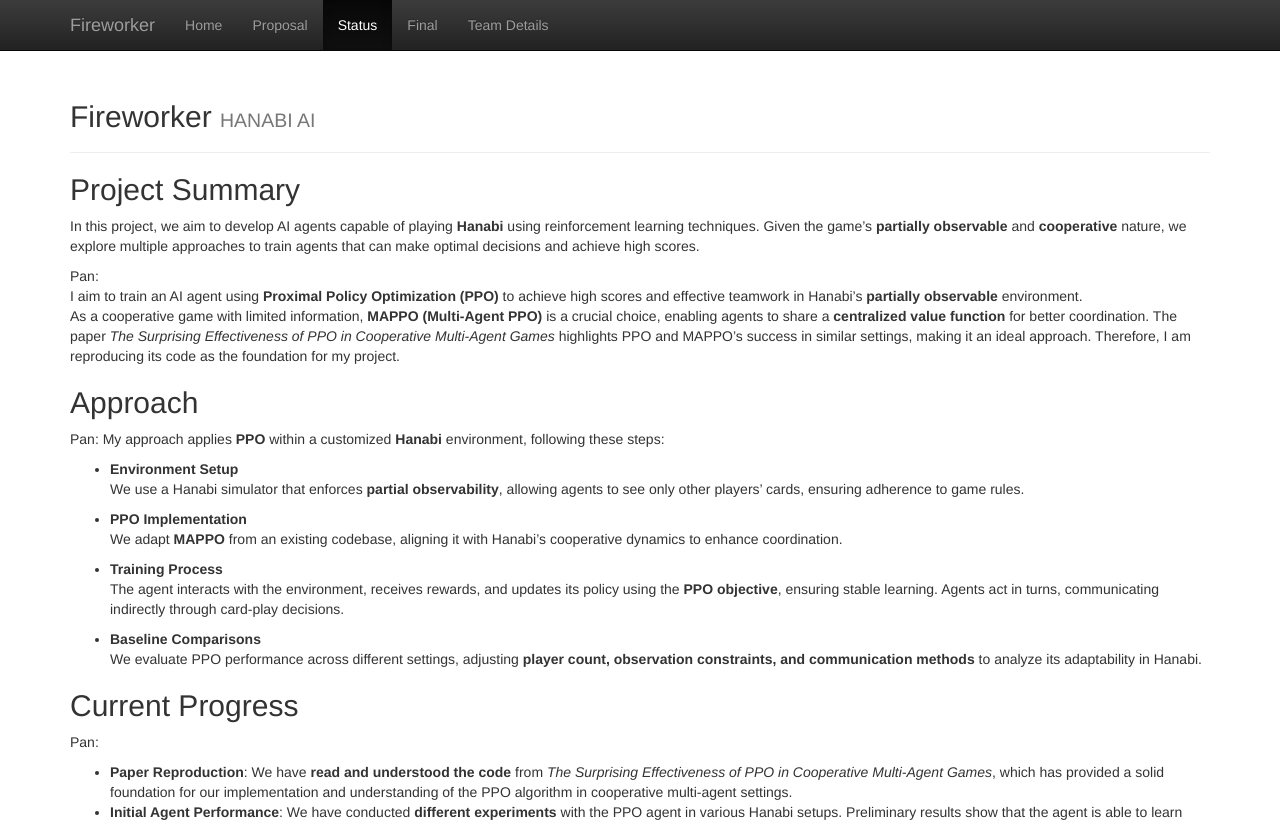
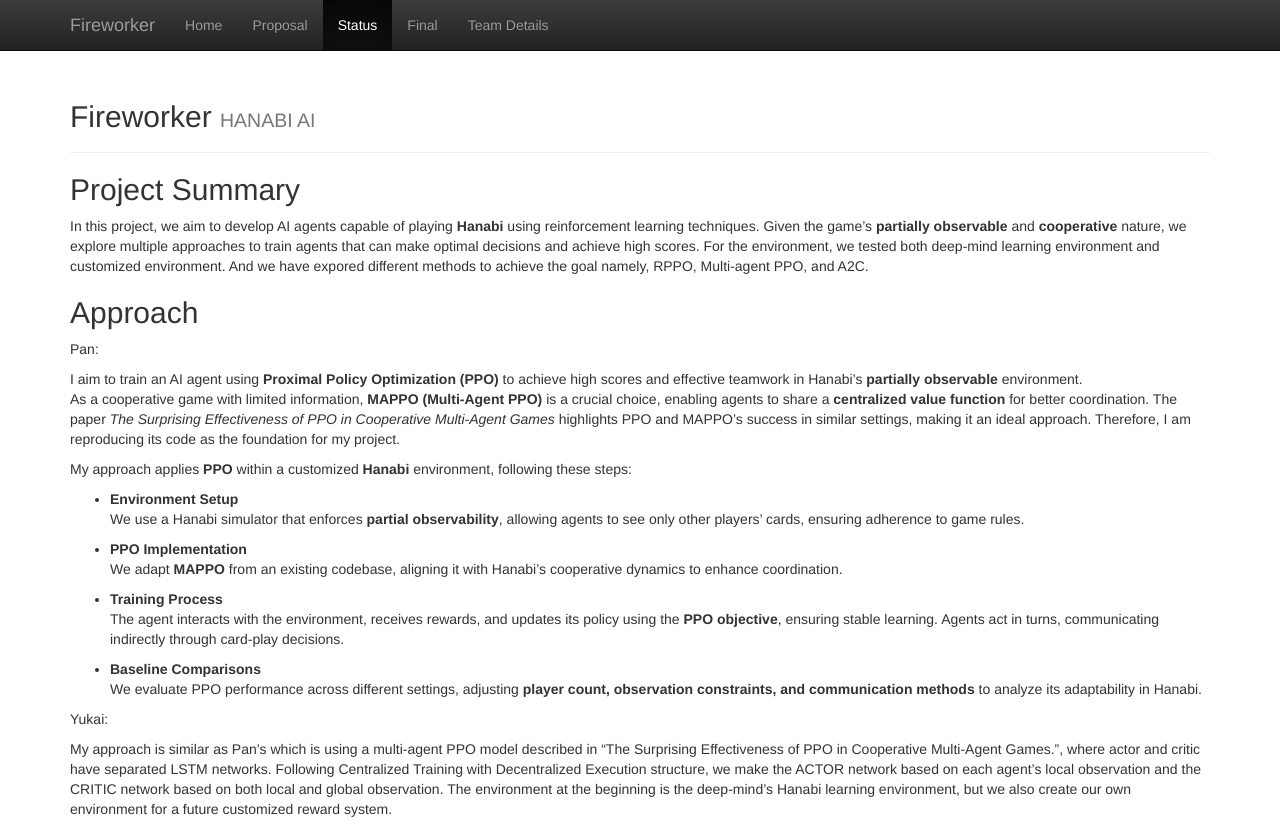
Before and after one commit to pddpdd20020105/ICS-175-fireworker, a Jekyll site: the page built from docs/status.md, in a window 1280 px wide and 1400 px high. Shown: the top 824 px of the window. Built offline with Jekyll 4.4.1, drawn with Linux system fonts in a browser that asks for light colours; some of the changed text lies outside the part shown.

Commit message:
Update status.md

```diff
--- a/docs/status.md
+++ b/docs/status.md
@@ -4,16 +4,15 @@
 ---
 
 ## Project Summary
-In this project, we aim to develop AI agents capable of playing **Hanabi** using reinforcement learning techniques. Given the game's **partially observable** and **cooperative** nature, we explore multiple approaches to train agents that can make optimal decisions and achieve high scores.
-
-Pan:
-I aim to train an AI agent using **Proximal Policy Optimization (PPO)** to achieve high scores and effective teamwork in Hanabi’s **partially observable** environment.
-As a cooperative game with limited information, **MAPPO (Multi-Agent PPO)** is a crucial choice, enabling agents to share a **centralized value function** for better coordination. The paper *The Surprising Effectiveness of PPO in Cooperative Multi-Agent Games* highlights PPO and MAPPO’s success in similar settings, making it an ideal approach. Therefore, I am reproducing its code as the foundation for my project.
-
+In this project, we aim to develop AI agents capable of playing **Hanabi** using reinforcement learning techniques. Given the game's **partially observable** and **cooperative** nature, we explore multiple approaches to train agents that can make optimal decisions and achieve high scores. For the environment, we tested both deep-mind learning environment and customized environment. And we have expored different methods to achieve the goal namely, RPPO, Multi-agent PPO, and A2C.
 
 
 ## Approach
 Pan:
+
+I aim to train an AI agent using **Proximal Policy Optimization (PPO)** to achieve high scores and effective teamwork in Hanabi’s **partially observable** environment.
+As a cooperative game with limited information, **MAPPO (Multi-Agent PPO)** is a crucial choice, enabling agents to share a **centralized value function** for better coordination. The paper *The Surprising Effectiveness of PPO in Cooperative Multi-Agent Games* highlights PPO and MAPPO’s success in similar settings, making it an ideal approach. Therefore, I am reproducing its code as the foundation for my project.
+
 My approach applies **PPO** within a customized **Hanabi** environment, following these steps:
 - **Environment Setup**
    We use a Hanabi simulator that enforces **partial observability**, allowing agents to see only other players' cards, ensuring adherence to game rules.
@@ -27,7 +26,24 @@
 - **Baseline Comparisons**
    We evaluate PPO performance across different settings, adjusting **player count, observation constraints, and communication methods** to analyze its adaptability in Hanabi.
 
+Yukai:
 
+My approach is similar as Pan's which is using a multi-agent PPO model described in “The Surprising Effectiveness of PPO in Cooperative Multi-Agent Games.”, where actor and critic have separated LSTM networks. Following Centralized Training with Decentralized Execution structure, we make the ACTOR network based on each agent’s local observation and the CRITIC network based on both local and global observation. The environment at the beginning is the deep-mind’s Hanabi learning environment, but we also create our own environment for a future customized reward system.
+
+The sampling is done by every step, we collect the observation, action, reward, predict critic value, and log probability to a buffer. These data will be used to calculate advantage and returns.
+
+My actor and critic is following the equation below:
+<img width="761" alt="image" src="https://github.com/user-attachments/assets/efd4ae72-a94c-4093-a25d-ed90e860c69e" />
+<img width="822" alt="image" src="https://github.com/user-attachments/assets/4cf25fc5-f3d0-4b0d-949b-316f8073e339" />
+
+I am taking parameters similar to the research: \
+num_mini_batch =  1 \
+num_env_steps = 10000000000000 (i am training at 100_000, becasue my computer is very slow)\
+ppo_epoch = 15 \
+lr = 7e-4 \
+critic_lr = 1e-3 \
+hidden_size = 512 \
+entropy_coef = 0.015
 
 ## Current Progress
 Pan:
```
